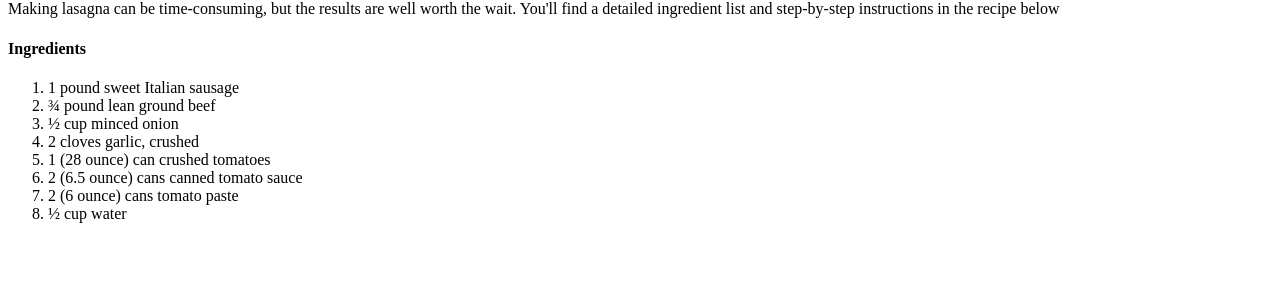
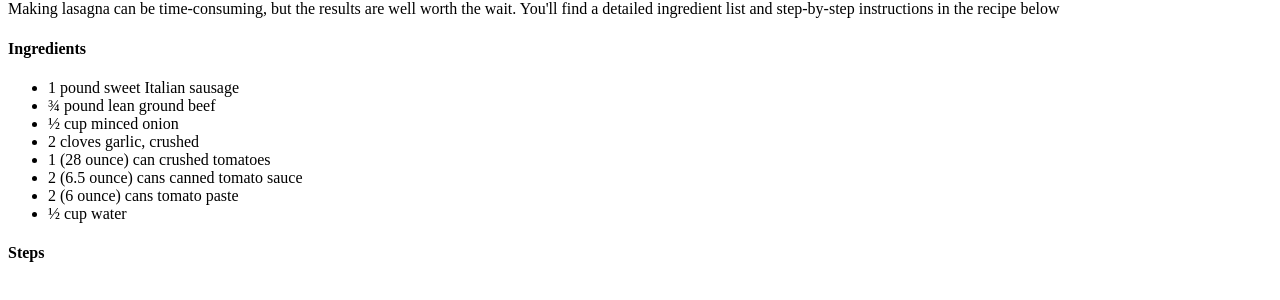
Before and after one commit to pk1065/odin_recipes, a plain HTML site: page recipes/lasagna.html in a window 1280 px wide. Shown: the part 158-458 px from the top of the page. Drawn offline with Linux system fonts and the light colour scheme.

Commit message:
Changed ol to ul

```diff
--- a/recipes/lasagna.html
+++ b/recipes/lasagna.html
@@ -11,7 +11,7 @@
         <p>Making lasagna can be time-consuming, but the results are well worth the wait. You'll find a detailed ingredient list and step-by-step instructions in the recipe below</p>
 
         <h4>Ingredients</h4>
-        <ol>
+        <ul>
             <li>1 pound sweet Italian sausage</li>
             <li>¾ pound lean ground beef</li>
             <li>½ cup minced onion</li>
@@ -20,6 +20,8 @@
             <li>2 (6.5 ounce) cans canned tomato sauce</li>
             <li>2 (6 ounce) cans tomato paste</li>
             <li>½ cup water</li>
-        </ol>
+        </ul>
+        <h4>Steps</h4>
+
     </body>
 </html>
```
